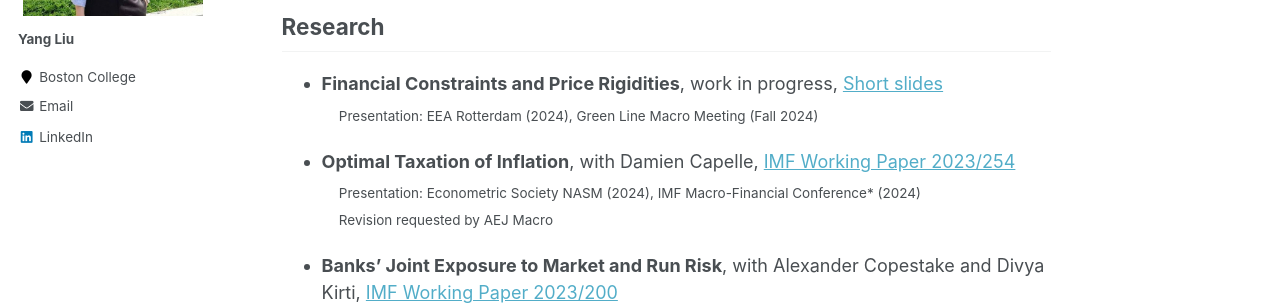
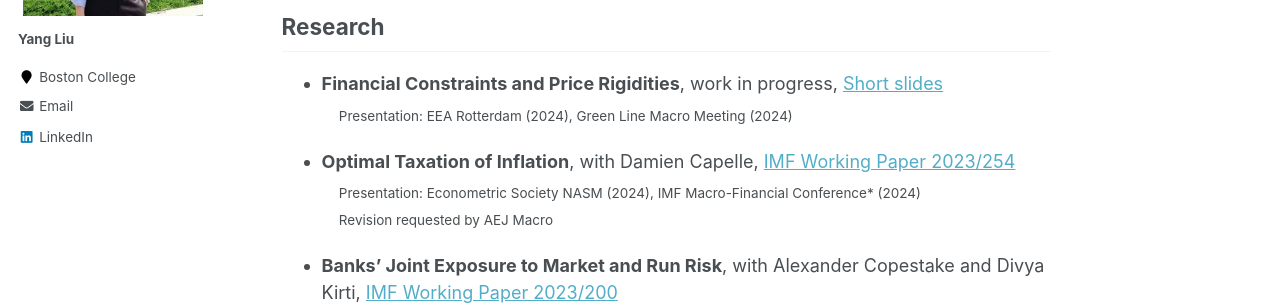
Before and after one commit to yangliu-95/yangliu-95.github.io, a Jekyll site: the page built from _pages/home.md, in a window 1280 px wide and 1198 px high. Shown: the part 347-652 px from the top of the window. Built offline with Jekyll 4.4.1, drawn with Linux system fonts in a browser that asks for light colours.

Commit message:
Update home.md

```diff
--- a/_pages/home.md
+++ b/_pages/home.md
@@ -17,7 +17,7 @@ I am a Ph.D. student in Economics at Boston College. I share my research work an
 ## Research
 
 * **Financial Constraints and Price Rigidities**, work in progress, [Short slides](files/Finance_Inflation_EEA2024_YL.pdf) <br>
-<sub> &emsp;  Presentation: EEA Rotterdam (2024), Green Line Macro Meeting (Fall 2024) <sub>
+<sub> &emsp;  Presentation: EEA Rotterdam (2024), Green Line Macro Meeting (2024) <sub>
 
 * **Optimal Taxation of Inflation**, with Damien Capelle,  [IMF Working Paper 2023/254](https://www.imf.org/en/Publications/WP/Issues/2023/12/08/Optimal-Taxation-of-Inflation-542215)  <br>
 <sub> &emsp;  Presentation: Econometric Society NASM (2024), IMF Macro-Financial Conference* (2024)  <br>
```
